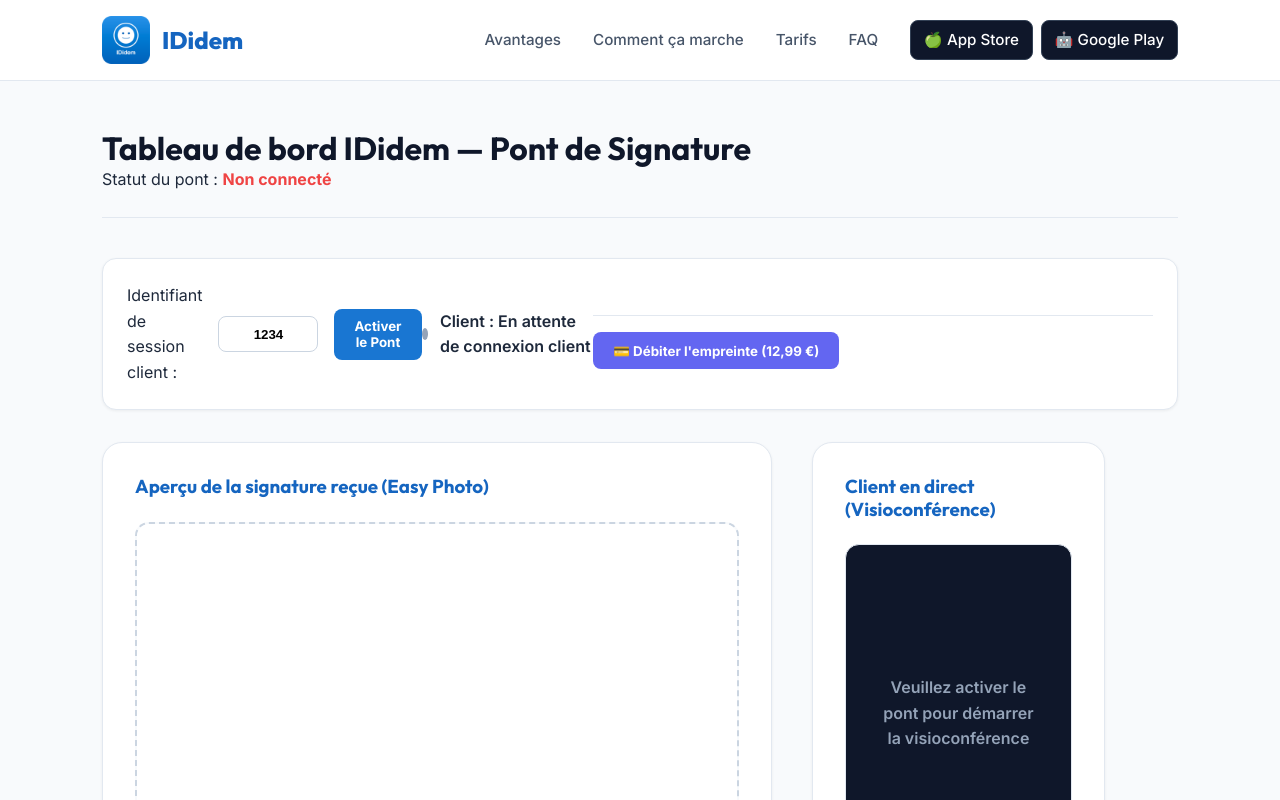
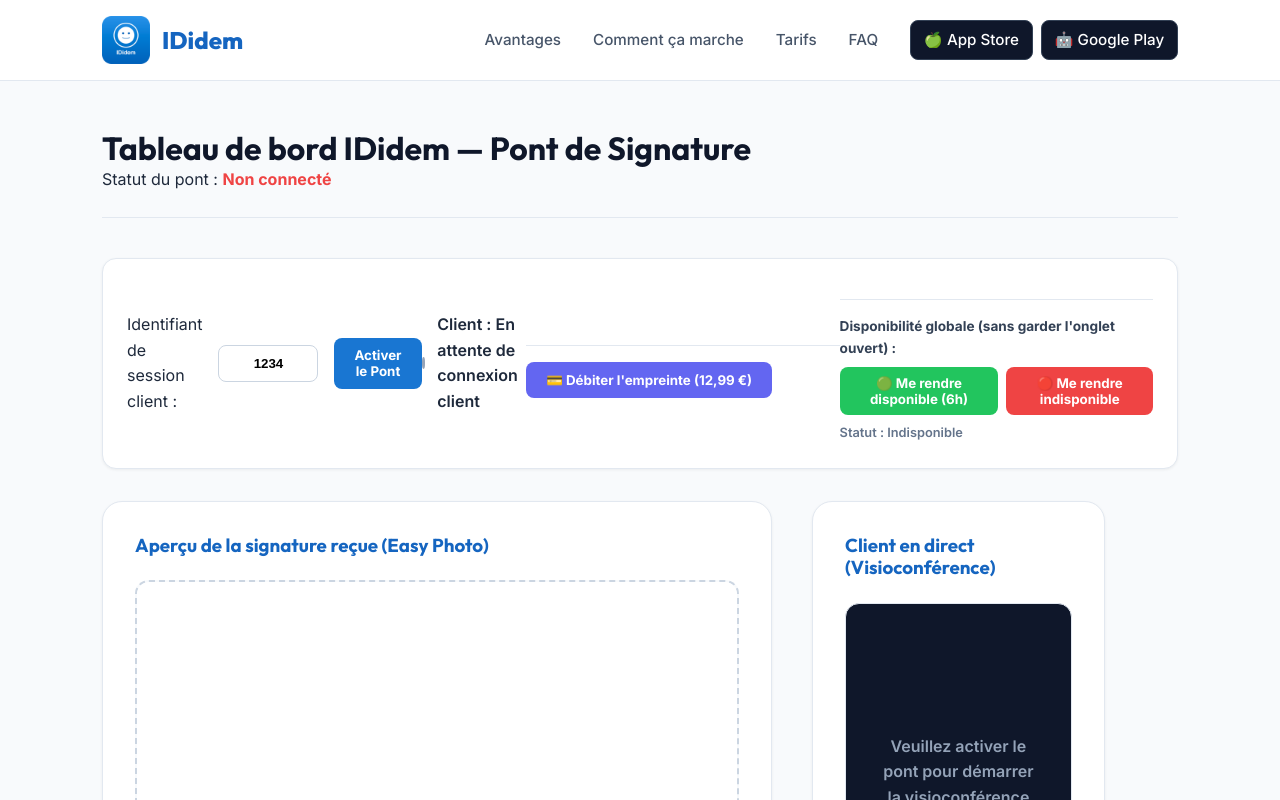
Before and after one commit to Github1234fab/ididemWebApp, a SvelteKit app: page /admin/sign-bridge in a window 1280 px wide. Shown: the top 800 px of the page. Built offline with nearby package versions, Linux system fonts and the light colour scheme.

Commit message:
UX: increase admin manual availability to 6 hours

```diff
--- a/src/routes/admin/sign-bridge/+page.svelte
+++ b/src/routes/admin/sign-bridge/+page.svelte
@@ -12,6 +12,15 @@
 
 	/** @type {{ sessionId: string, clientEmail: string } | null} */
 	let incomingCall = $state(null);
+
+	let isManualOnline = $state(false);
+	let manualPresenceUntil = $state(0);
+
+	function toggleManualPresence(/** @type {boolean} */ online) {
+		if (socket && isConnected) {
+			socket.send(JSON.stringify({ type: 'set-manual-presence', online }));
+		}
+	}
 
 	function playRingtone() {
 		try {
@@ -164,6 +173,11 @@
 					playRingtone();
 					break;
 
+				case 'manual-presence-status':
+					isManualOnline = data.online;
+					manualPresenceUntil = data.until;
+					break;
+
 				case 'drawstart':
 					if (ctx && canvas) {
 						// Conversion des coordonnées normalisées (0->1) à la taille locale du canvas d'Easy Photo
@@ -285,6 +299,27 @@
 				{#if captureMessage}
 					<span class="capture-status-msg" class:success-msg={captureSuccess} class:error-msg={!captureSuccess}>
 						{captureMessage}
+					</span>
+				{/if}
+			</div>
+
+			<div class="manual-presence-action" style="margin-top: 1rem; padding-top: 1rem; border-top: 1px solid var(--gray-200); width: 100%; display: flex; flex-direction: column; gap: 0.5rem; align-items: flex-start;">
+				<span style="font-size: 0.85rem; font-weight: 700; color: var(--gray-700);">Disponibilité globale (sans garder l'onglet ouvert) :</span>
+				<div style="display: flex; gap: 0.5rem;">
+					<button style="background: var(--success); color: var(--white); padding: 0.5rem 1rem; border-radius: var(--radius-sm); border: none; font-weight: 700; cursor: pointer;" onclick={() => toggleManualPresence(true)} disabled={!isConnected}>
+						🟢 Me rendre disponible (6h)
+					</button>
+					<button style="background: var(--danger); color: var(--white); padding: 0.5rem 1rem; border-radius: var(--radius-sm); border: none; font-weight: 700; cursor: pointer;" onclick={() => toggleManualPresence(false)} disabled={!isConnected}>
+						🔴 Me rendre indisponible
+					</button>
+				</div>
+				{#if isManualOnline}
+					<span style="font-size: 0.8rem; font-weight: 600; color: #16a34a;">
+						Statut : Disponible (jusqu'à {new Date(manualPresenceUntil).toLocaleTimeString()})
+					</span>
+				{:else}
+					<span style="font-size: 0.8rem; font-weight: 600; color: var(--gray-500);">
+						Statut : Indisponible
 					</span>
 				{/if}
 			</div>
```
Also changed, not shown: src/server.js (+26 -3 lines).
